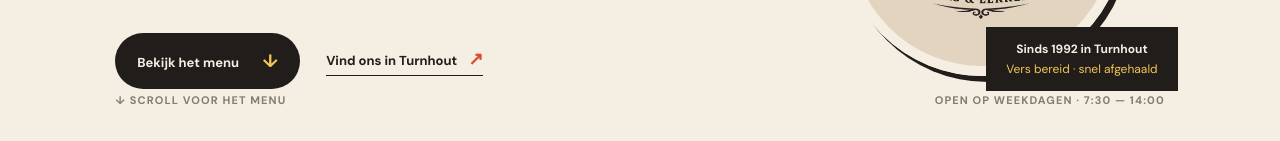
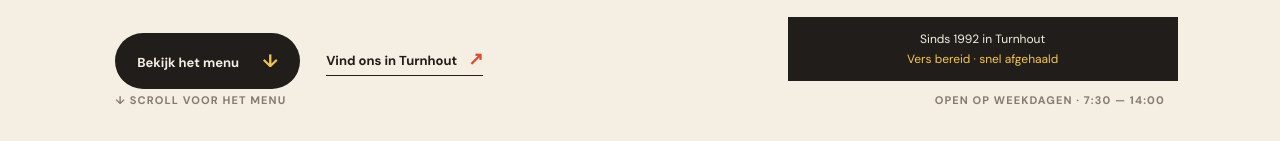
Before and after one commit to Lk080/website, a plain HTML site: page index.html in a window 1280 px wide. Shown: the part 614-755 px from the top of the page. Drawn offline with nearby package versions, Linux system fonts and the light colour scheme; a web font is replaced by a local one.

Commit message:
Fix syntax hero note

```diff
--- a/index.html
+++ b/index.html
@@ -22,7 +22,7 @@
       .story-image span { border-radius: 0 18px 0 0; transform: rotate(2deg); }
       @media (max-width: 760px) { .story-image { box-shadow: 10px 10px 0 var(--tomato); height: 310px; width: 310px; } }
       .menu-tabs { gap: 10px; border-bottom: 0; flex-wrap: wrap; }
-      .tab { border: 1px solid var(--line); border-radius: 999px; padding: 12px 16px; transition: background .2s ease, color .2s ease, transform .2s ease; }
+      .tab { border: 1px solid var(--line); border-radius: 999px; padding: 12px 16px; transtion: background .2s ease, color .2s ease, transform .2s ease; }
       .tab:hover { color: var(--tomato); transform: translateY(-2px); }
       .tab.active { background: var(--ink); border-color: var(--ink); color: var(--paper); }
       .menu-item { transition: background .2s ease, padding-left .2s ease, padding-right .2s ease; }
@@ -40,7 +40,12 @@
       .hero:after { background: #eadcc9; height: 560px; opacity: .8; width: 560px; }
       .hero-art img { border: 10px solid var(--paper); box-shadow: 5px 6px 0 var(--ink); transform: none; }
       .hero-art .stamp { display: none; }
-      .hero-note { transform: none; }
+      .hero-note {
+    transform: none;
+    position: relative !important;
+    margin-top: 20px !important;
+    bottom: auto !important;
+    right: auto !important; }
       .hero h1 { letter-spacing: -.025em; }
       .food-showcase { background: #fffaf4; display: grid; gap: 6vw; grid-template-columns: .8fr 1.8fr; padding: 105px 9vw; }
       .showcase-intro { align-self: center; max-width: 330px; }
@@ -103,7 +108,7 @@
         </div>
         <div class="hero-art reveal reveal-delay">
           <img src="logo.png" alt="Sandwichbar Piccolo logo" />
-          <div class="hero-note"><strong>Sinds 1992 in Turnhout</strong><span>Vers bereid · snel afgehaald</span></div>
+          <div class="hero-note" style="position:><strong>Sinds 1992 in Turnhout</strong><span>Vers bereid · snel afgehaald</span></div>
         </div>
         <div class="hero-bottom"><span>↓ Scroll voor het menu</span><span>Open op weekdagen · 7:30 — 14:00</span></div>
       </section>
```
